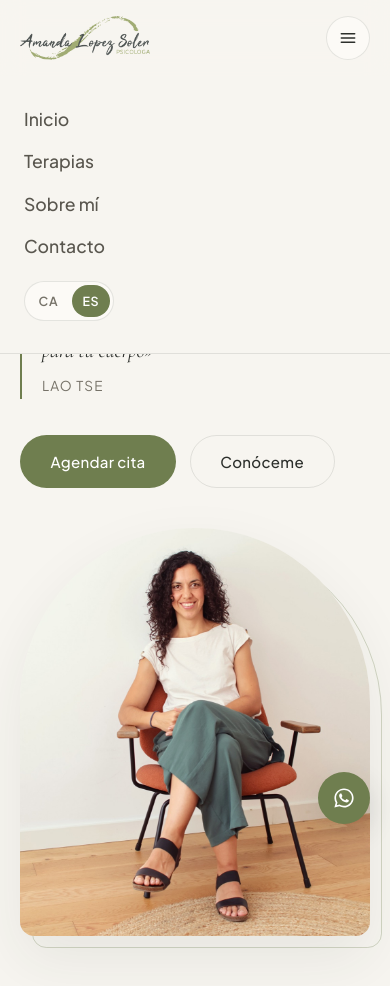
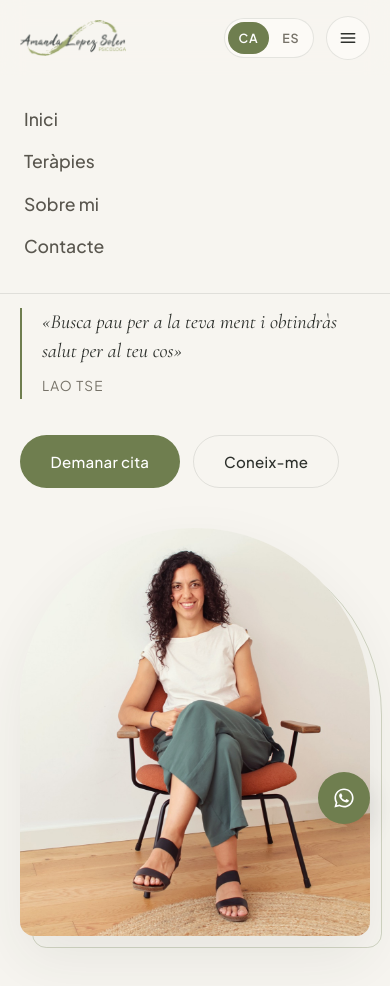
Before and after one commit to cduzpalau/amandalopezsoler, a plain HTML site: page index.html in a window 390 px wide. Both pictures are taken after a click on the button "Obrir el menú de navegació". Shown: the top 986 px of the page. Drawn offline with nearby package versions, Linux system fonts and the light colour scheme.

Commit message:
Default site language to Catalan and keep language switcher visible on mobile

```diff
--- a/css/styles.css
+++ b/css/styles.css
@@ -286,6 +286,14 @@ p:last-child {
   display: flex;
   align-items: center;
   gap: 2rem;
+  margin-inline-start: auto;
+}
+
+.header-controls {
+  display: flex;
+  align-items: center;
+  gap: 0.75rem;
+  flex-shrink: 0;
 }
 
 .nav-links {
@@ -380,6 +388,14 @@ p:last-child {
 }
 
 @media (max-width: 820px) {
+  .header-inner {
+    gap: 0.75rem;
+  }
+
+  .brand-logo img {
+    height: 36px;
+  }
+
   .menu-toggle {
     display: inline-flex;
   }
@@ -393,6 +409,7 @@ p:last-child {
     align-items: stretch;
     gap: 1.25rem;
     padding: 1.75rem 1.5rem 2rem;
+    margin-inline-start: 0;
     transform: translateY(-12px);
     opacity: 0;
     pointer-events: none;
@@ -415,10 +432,6 @@ p:last-child {
     font-size: 1.1rem;
     padding-block: 0.5rem;
     width: 100%;
-  }
-
-  .lang-switch {
-    align-self: flex-start;
   }
 }
 
--- a/index.html
+++ b/index.html
@@ -1,10 +1,10 @@
 <!DOCTYPE html>
-<html lang="es">
+<html lang="ca">
 <head>
   <meta charset="UTF-8">
   <meta name="viewport" content="width=device-width, initial-scale=1.0">
-  <title>Amanda López Soler — Psicología y Medicina Tradicional China</title>
-  <meta name="description" content="Psicología humanista integradora y Medicina Tradicional China en Terrassa. Un espacio seguro para armonizar mente y cuerpo.">
+  <title>Amanda López Soler — Psicologia i Medicina Tradicional Xinesa</title>
+  <meta name="description" content="Psicologia humanista integradora i Medicina Tradicional Xinesa a Terrassa. Un espai segur per harmonitzar ment i cos.">
   <link rel="icon" type="image/svg+xml" href="./assets/images/favicon.svg">
   <link rel="preconnect" href="https://fonts.googleapis.com">
   <link rel="preconnect" href="https://fonts.gstatic.com" crossorigin>
@@ -21,6 +21,21 @@
         <img src="./assets/images/logo.png" alt="Amanda López Soler Psicóloga" width="436" height="148">
       </a>
 
+      <nav id="primary-nav" class="header-nav" aria-label="Navegació principal">
+        <ul class="nav-links">
+          <li><a href="#inicio" data-i18n="nav.home">Inici</a></li>
+          <li><a href="#terapias" data-i18n="nav.therapies">Teràpies</a></li>
+          <li><a href="#sobre-mi" data-i18n="nav.about">Sobre mi</a></li>
+          <li><a href="#contacto" data-i18n="nav.contact">Contacte</a></li>
+        </ul>
+      </nav>
+
+      <div class="header-controls">
+        <div class="lang-switch" role="group" data-i18n-aria-label="nav.langLabel" aria-label="Seleccionar idioma">
+          <button type="button" data-lang-btn="ca" aria-pressed="true" class="is-active">CA</button>
+          <button type="button" data-lang-btn="es" aria-pressed="false">ES</button>
+        </div>
+
         <button
           id="menu-toggle"
           class="menu-toggle"
@@ -28,7 +43,7 @@
           aria-expanded="false"
           aria-controls="primary-nav"
           data-i18n-aria-label="nav.menuOpen"
-        aria-label="Abrir menú de navegación"
+          aria-label="Obrir el menú de navegació"
         >
           <svg width="20" height="20" viewBox="0 0 24 24" fill="none" stroke="currentColor" stroke-width="1.8" stroke-linecap="round" aria-hidden="true">
             <line x1="4" y1="7" x2="20" y2="7"></line>
@@ -36,20 +51,7 @@
             <line x1="4" y1="17" x2="20" y2="17"></line>
           </svg>
         </button>
-
-      <nav id="primary-nav" class="header-nav" aria-label="Navegación principal">
-        <ul class="nav-links">
-          <li><a href="#inicio" data-i18n="nav.home">Inicio</a></li>
-          <li><a href="#terapias" data-i18n="nav.therapies">Terapias</a></li>
-          <li><a href="#sobre-mi" data-i18n="nav.about">Sobre mí</a></li>
-          <li><a href="#contacto" data-i18n="nav.contact">Contacto</a></li>
-        </ul>
-
-        <div class="lang-switch" role="group" data-i18n-aria-label="nav.langLabel" aria-label="Seleccionar idioma">
-          <button type="button" data-lang-btn="ca" aria-pressed="false">CA</button>
-          <button type="button" data-lang-btn="es" aria-pressed="true" class="is-active">ES</button>
       </div>
-      </nav>
     </div>
   </header>
 
--- a/js/config.js
+++ b/js/config.js
@@ -11,6 +11,6 @@ window.SITE_CONFIG = {
   // WhatsApp link (phone number stays behind wa.me rather than displayed as plain text)
   whatsappUrl: "https://wa.me/34640287010",
 
-  // Default language when browser preference is neither Catalan nor Spanish
-  defaultLang: "es"
+  // Default language for first-time visitors
+  defaultLang: "ca"
 };
--- a/js/i18n.js
+++ b/js/i18n.js
@@ -272,9 +272,7 @@ window.I18N = (() => {
     } catch (_) {
       // Ignore storage restrictions
     }
-    const browserLang = (navigator.language || "").toLowerCase();
-    if (browserLang.startsWith("ca")) return "ca";
-    return (window.SITE_CONFIG && window.SITE_CONFIG.defaultLang) || "es";
+    return (window.SITE_CONFIG && window.SITE_CONFIG.defaultLang) || "ca";
   }
 
   let currentLang = detectInitialLang();
```
Also changed, not shown: aviso-legal.html (+4 -4 lines), privacidad.html (+4 -4 lines). Lines whose indentation alone changed are shown as unchanged.
